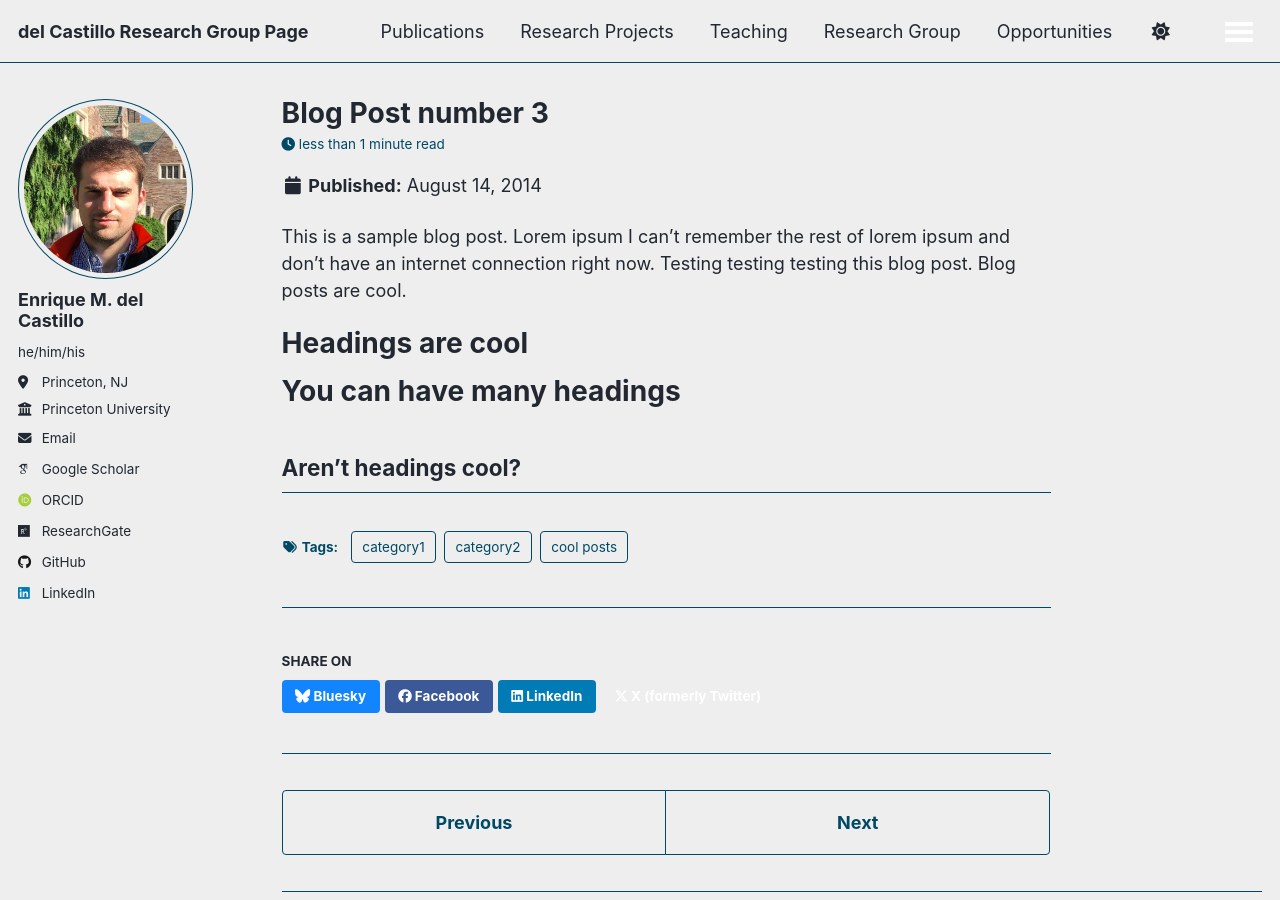
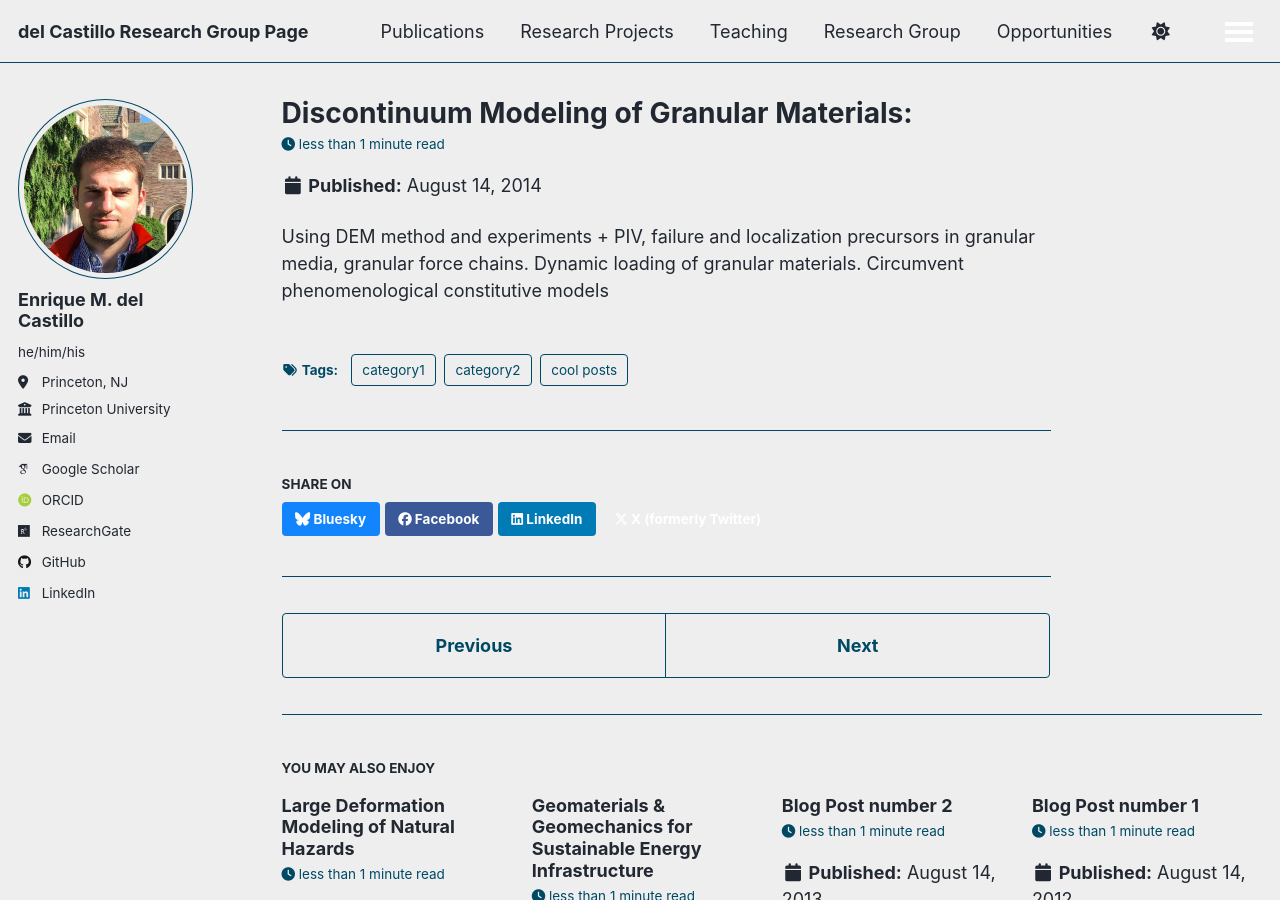
Before and after one commit to emdc19/emdcwebsite, a Jekyll site: the page built from _posts/2014-08-14-blog-post-3.md, in a window 1280 px wide and 900 px high. Built offline with Jekyll 4.4.1, drawn with Linux system fonts in a browser that asks for light colours; some web fonts are replaced; a script that is not in the unit is left out.

Commit message:
Update 2014-08-14-blog-post-3.md

```diff
--- a/_posts/2014-08-14-blog-post-3.md
+++ b/_posts/2014-08-14-blog-post-3.md
@@ -1,5 +1,5 @@
 ---
-title: 'Blog Post number 3'
+title: 'Discontinuum Modeling of Granular Materials:'
 date: 2014-08-14
 permalink: /posts/2014/08/blog-post-3/
 tags:
@@ -8,13 +8,6 @@ tags:
   - category2
 ---
 
-This is a sample blog post. Lorem ipsum I can't remember the rest of lorem ipsum and don't have an internet connection right now. Testing testing testing this blog post. Blog posts are cool.
-
-Headings are cool
-======
-
-You can have many headings
-======
-
-Aren't headings cool?
-------
+Using DEM method and experiments + PIV, failure and localization
+precursors in granular media, granular force chains. Dynamic loading of
+granular materials. Circumvent phenomenological constitutive models
```
